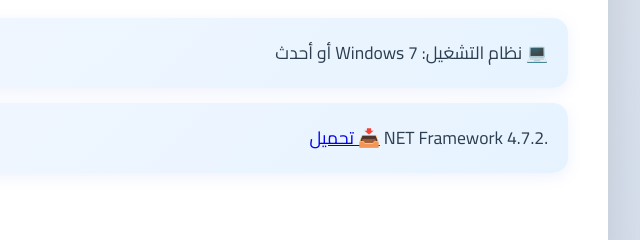
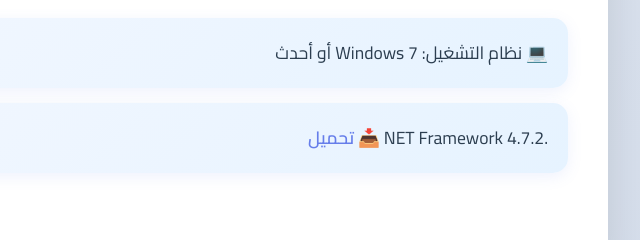
Before and after one commit to youssefDesoky/Tansek-Reyad-El-Atfal, a plain HTML site: page index.html in a window 1280 px wide. Shown: the part 2340-2580 px from the top of the page, 640-1280 px from the left. Drawn offline with Linux system fonts and the light colour scheme.

Commit message:
Update style.css

```diff
--- a/css/style.css
+++ b/css/style.css
@@ -291,6 +291,16 @@ ol li::after {
     justify-content: center;
     font-weight: bold;
     font-size: 1rem;
+}
+
+#dotnet-framework{
+    cursor: pointer;
+}
+
+#dotnet-framework a {
+    color: #667eea;
+    text-decoration: none;
+    font-weight: bold;
 }
 
 code {
```
